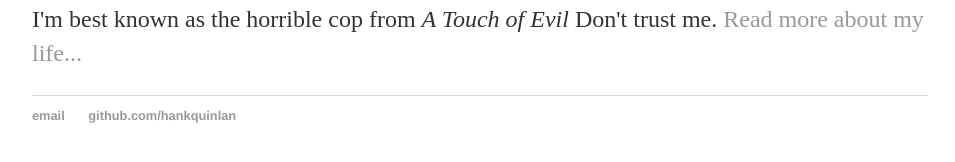
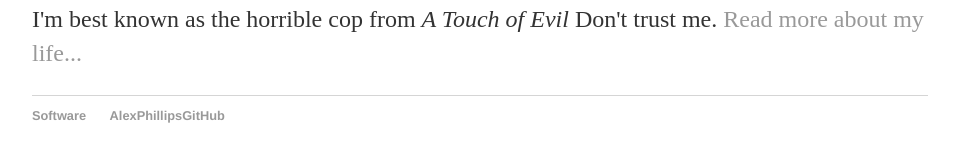
Before and after one commit to AlexPhillipsNZ/AlexPhillipsNZ.github.io, a Jekyll site: the page built from index.html, in a window 1280 px wide. Shown: the part 194-356 px from the top of the page, without its empty margins (160-1115 px from the left). Built offline with Jekyll 4.4.1, drawn with Linux system fonts in a browser that asks for light colours.

Commit message:
Create default.html

```diff
--- a/_layouts/default.html
+++ b/_layouts/default.html
@@ -18,8 +18,8 @@
 			</div><!-- /.container -->
 			<footer>
 	    		<ul>
-	        		<li><a href="mailto:hankquinlanhub@gmail.com">email</a></li>
-	        		<li><a href="https://github.com/hankquinlan">github.com/hankquinlan</a></li>
+	        		<li><a href="https://softenop.wordpress.com/project/">Software</a></li>
+	        		<li><a href="https://alexphillipsnz.github.io/">AlexPhillipsGitHub</a></li>
 				</ul>
 			</footer>
 		</body>
```
